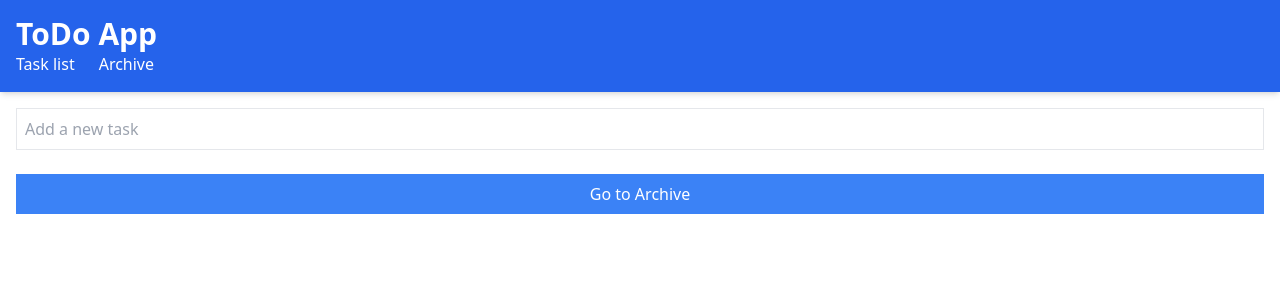
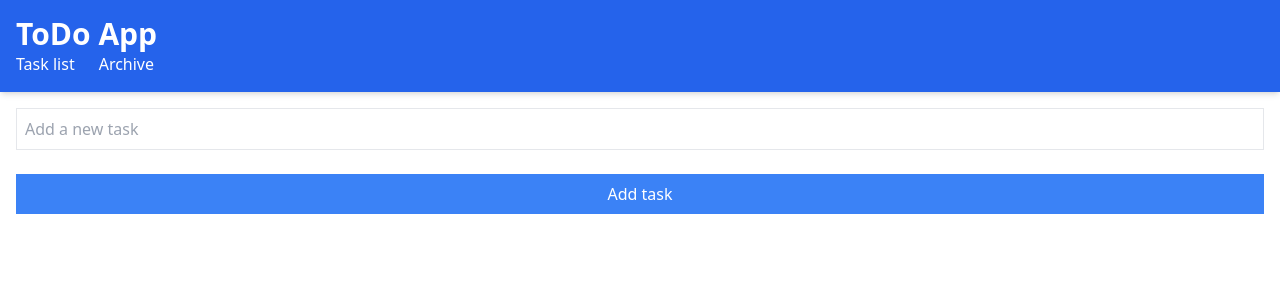
Before and after one commit to arqu33n/todo-app, a React (Vite) app: page /todo-app/home in a window 1280 px wide. Shown: the top 300 px of the page. Built offline with nearby package versions, Linux system fonts and the light colour scheme.

Commit message:
button functional rework

```diff
--- a/src/pages/Home.jsx
+++ b/src/pages/Home.jsx
@@ -1,20 +1,20 @@
 import { useState } from 'react'
 import TodoList from '../components/TodoList'
 // import Header from '../components/Header'
-import { Link } from 'react-router-dom'
 
 const Home = ({ tasks, addTask, deleteTask }) => {
   const [newTask, setNewTask] = useState('')
+  const [isError, setIsError] = useState(false)
 
-  // Функция для добавления задачи
   const handleAddTask = () => {
     if (newTask.trim()) {
-      addTask(newTask) // Добавляем задачу
-      setNewTask('') // Очищаем поле ввода
+      addTask(newTask)
+      setNewTask('')
+    } else {
+      setIsError(true)
+      setTimeout(() => setIsError(false), 2000)
     }
   }
-
-  // Функция для переключения состояния задачи (выполнена/не выполнена)
   const toggleTask = (id) => {
     tasks.map((task) =>
       task.id === id ? { ...task, completed: !task.completed } : task
@@ -36,12 +36,16 @@ const Home = ({ tasks, addTask, deleteTask }) => {
           }}
         />
         <TodoList tasks={tasks} onToggle={toggleTask} onDelete={deleteTask} />
-        <Link
-          to="/archive"
-          className="block mt-4 bg-blue-500 text-white p-2 text-center"
+        <button
+          className={`block mt-4 ${
+            isError
+              ? 'border-2 border-red-500 text-red-500'
+              : 'bg-blue-500 text-white'
+          } p-2 text-center w-full`}
+          onClick={() => handleAddTask()}
         >
-          Go to Archive
-        </Link>
+          {isError ? 'Please enter a task!' : 'Add task'}
+        </button>
       </div>
     </div>
   )
```
Also changed, not shown: 2 other files (tests, documents, lock files or other folders).
